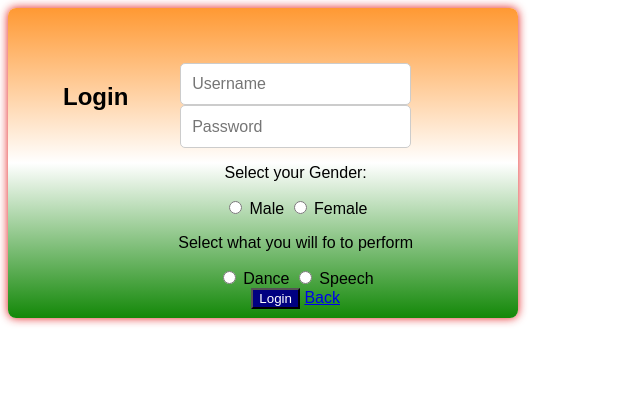
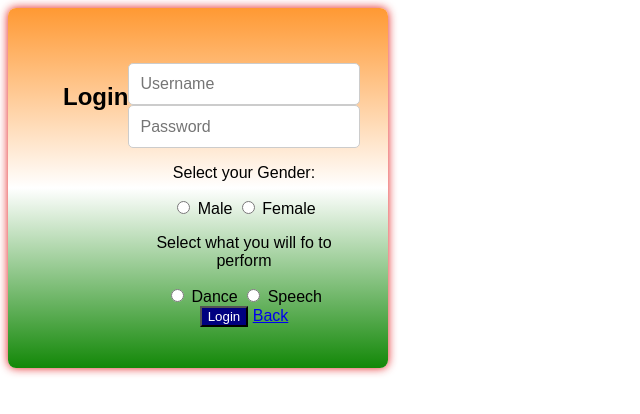
Before and after one commit to ymin12219-su/independece-day-yami, a plain HTML site: page login.html in a window 1280 px wide. Shown: the whole page, without its empty margins (0-640 px from the left). Drawn offline with Linux system fonts and the light colour scheme.

Commit message:
Add files via upload

```diff
--- a/style.css
+++ b/style.css
@@ -55,9 +55,9 @@ img {
     border-radius: 8px;
     box-shadow: 0 0 10px #df0606e9;
     text-align: center;
-    width: 400px;
+    width: 270px;
     display: flex;
-    height: 200px;
+    height: 250px;
 }
 
 .login-container h2 p{
@@ -78,7 +78,7 @@ img {
     border-radius: 8px;
     box-shadow: 0 0 10px #df0606e9;
     text-align: center;
-    width: 400px;
+    width: 300px;
     display: flex;
     height: 200px;
 }
```
